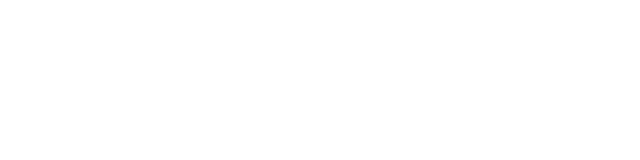
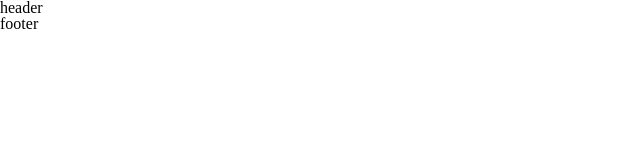
Before and after one commit to Hiromi-I/horoscope, a Vue app: page / in a window 1280 px wide. Shown: the top 160 px of the page, without its empty margins (0-640 px from the left). Built offline with nearby package versions, Linux system fonts and the light colour scheme.

Commit message:
Header / Footer のコンポーネントを作成・読み込み

```diff
--- a/src/App.vue
+++ b/src/App.vue
@@ -1,11 +1,18 @@
 <template>
-  <div></div>
+  <div>
+    <AppHeader />
+    <AppFooter />
+  </div>
 </template>
 
 <script lang="ts">
 import { Component, Vue } from "vue-property-decorator";
+import AppHeader from "@/components/AppHeader.vue";
+import AppFooter from "@/components/AppFooter.vue";
 
-@Component
+@Component({
+  components: { AppHeader, AppFooter }
+})
 export default class App extends Vue {}
 </script>
 
--- /dev/null
+++ b/src/components/AppFooter.vue
@@ -0,0 +1,10 @@
+<template>
+  <div>footer</div>
+</template>
+
+<script lang="ts">
+import { Component, Vue } from "vue-property-decorator";
+
+@Component
+export default class AppFooter extends Vue {}
+</script>
--- /dev/null
+++ b/src/components/AppHeader.vue
@@ -0,0 +1,10 @@
+<template>
+  <div>header</div>
+</template>
+
+<script lang="ts">
+import { Component, Vue } from "vue-property-decorator";
+
+@Component
+export default class AppHeader extends Vue {}
+</script>
```
